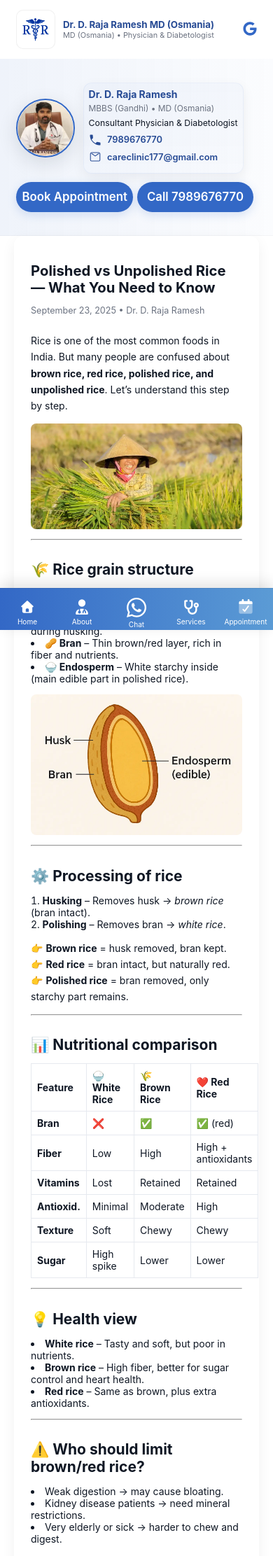
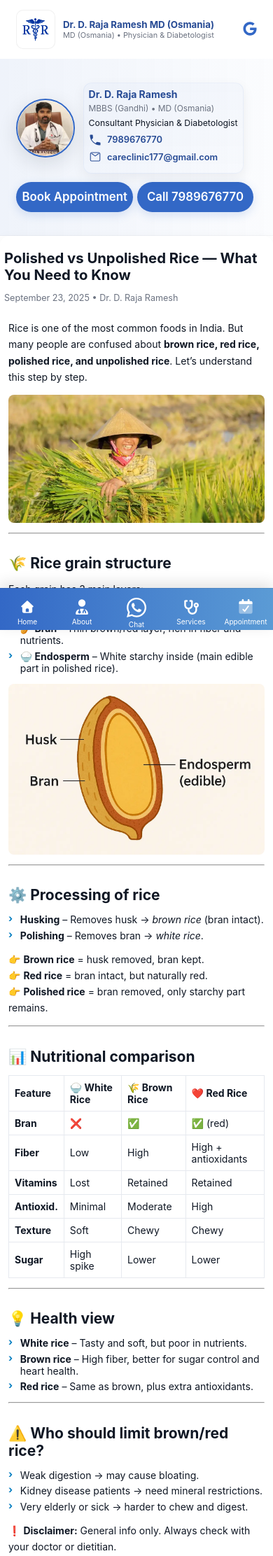
Before and after one commit to drrajarameshd/rr, a Jekyll site: the page built from _posts/2025-09-23-polished-vs-unpolished-rice.md, in a window 390 px wide. Shown: the top 2223 px of the page at 70% size. Built offline with Jekyll 4.4.1, drawn with Linux system fonts in a browser that asks for light colours.

Commit message:
Update post-layout.css

```diff
--- a/assets/css/post-layout.css
+++ b/assets/css/post-layout.css
@@ -2,20 +2,27 @@
    Extracted scoped styles for _layouts/post.html — add this file to your assets/css/ folder
    This file is namespaced under .post-layout-root to avoid conflicts with your global styles.
 */
-.post-layout-root{ --primary:#3368c6; --bg:#ffffff; --muted:#6b7280; --text:#0f172a; --max-width:880px; --container-pad:20px; --radius:14px; --card-shadow:0 6px 20px rgba(16,24,40,0.06); font-family:Inter, ui-sans-serif, system-ui, -apple-system, "Segoe UI", Roboto, "Helvetica Neue", Arial; }
+.post-layout-root{--bg:#ffffff; --muted:#6b7280; --text:#0f172a; --radius:14px; --card-shadow:0 6px 20px rgba(16,24,40,0.06); font-family:Inter, ui-sans-serif, system-ui, -apple-system, "Segoe UI", Roboto, "Helvetica Neue", Arial; }
 .post-layout-root *{box-sizing:border-box}
 .post-layout-root .site-header{position:sticky;top:0;backdrop-filter: blur(6px);background:rgba(255,255,255,0.7);border-bottom:1px solid rgba(15,23,42,0.04);z-index:40}
-.post-layout-root .wrap{max-width:var(--max-width);margin:0 auto;padding:0 var(--container-pad)}
-.post-layout-root .header-inner{display:flex;align-items:center;justify-content:space-between;height:64px}
-.post-layout-root .brand{display:flex;gap:12px;align-items:center;text-decoration:none;color:inherit}
-.post-layout-root .brand .logo{width:36px;height:36px;border-radius:8px;background:linear-gradient(180deg,var(--primary),#2f5fb7);display:inline-flex;align-items:center;justify-content:center;color:white;font-weight:700}
+.post-layout-root .wrap{max-width:var(--max-width);margin:0 auto;}
+
 .post-layout-root .site-title{font-weight:600}
 .post-layout-root main.content{padding:28px 0}
-.post-layout-root article.post{background:linear-gradient(180deg, rgba(255,255,255,0.99), rgba(255,255,255,0.98));border-radius:var(--radius);box-shadow:var(--card-shadow);overflow:hidden;padding:18px}
+
+.post-layout-root article.post {
+  background: linear-gradient(180deg, rgba(255,255,255,0.99), rgba(255,255,255,0.98));
+  border-radius: var(--radius);
+  box-shadow: var(--card-shadow);
+  overflow: hidden;
+  max-width: 1200px;
+  margin: 0 auto; /* centers it horizontally */
+}
+
 .post-layout-root .post-header{padding:12px 6px 6px}
 .post-layout-root .post-header h1{margin:8px 0 4px;font-size:1.45rem;line-height:1.18}
 .post-layout-root .meta{color:var(--muted);font-size:0.9rem}
-.post-layout-root .post-body{padding:6px 6px 18px}
+.post-layout-root .post-body{padding:6px 12px 18px}
 .post-layout-root .post-body :where(h2,h3){margin-top:1.4em;margin-bottom:.6em}
 .post-layout-root .post-body p{line-height:1.65;margin:0 0 1em}
 .post-layout-root .post-body img{max-width:100%;height:auto;border-radius:8px}
@@ -23,9 +30,8 @@
 .post-layout-root .post-body blockquote{border-left:4px solid var(--primary);padding:10px 14px;margin:0 0 1rem;background:#fbfcff;border-radius:6px}
 .post-layout-root .post-body table{width:100%;border-collapse:collapse;margin:1rem 0}
 .post-layout-root .post-body table th,.post-layout-root .post-body table td{border:1px solid #e6e9ef;padding:8px;text-align:left}
-.post-layout-root .post-actions{display:flex;gap:12px;flex-wrap:wrap;align-items:center;margin-top:12px}
-.post-layout-root .btn{display:inline-flex;align-items:center;gap:8px;padding:8px 12px;border-radius:10px;border:1px solid rgba(15,23,42,0.06);background:white;text-decoration:none;color:inherit;font-weight:600;font-size:0.95rem}
-.post-layout-root .btn--primary{background:var(--primary);color:white;border:none}
+.post-layout-root .post-actions{display:flex;gap:12px;flex-wrap:wrap;align-items:center;margin-top:12px; justify-content: center;}
+
 .post-layout-root .post-footer{padding-top:12px;border-top:1px dashed rgba(15,23,42,0.04);display:flex;justify-content:space-between;align-items:center}
 .post-layout-root .back-link{font-size:0.95rem;text-decoration:none;color:var(--primary)}
 .post-layout-root .bottom-nav{position:fixed;left:0;right:0;bottom:12px;display:flex;justify-content:center;pointer-events:none}
@@ -57,21 +63,72 @@
   box-shadow: 0 0 0 4px var(--ring);
 }
 
-/* Cards — softer, lift on hover */
-.post-item{
-  border-radius:16px; padding:.9rem; border:1px solid rgba(0,0,0,.06);
-  box-shadow:0 1px 2px rgba(0,0,0,.05);
+/* Base: horizontal card layout */
+.post-item {
+  display: flex;
+  gap: 16px;
+  align-items: flex-start;
+  border-radius: 16px;
+  padding: .9rem;
+  border: 1px solid rgba(0,0,0,.06);
+  box-shadow: 0 1px 2px rgba(0,0,0,.05);
   transition: transform .15s ease, box-shadow .15s ease, border-color .2s ease;
-   margin-bottom: 1rem;
+  margin-bottom: 1rem;
+  background: #fff;
 }
-.post-item:hover{
+
+/* Thumbnail area */
+.post-item .thumb {
+  flex: 0 0 200px; /* fixed width on desktop */
+  border-radius: 12px;
+  overflow: hidden;
+}
+
+.post-item .thumb img {
+  width: 100%;
+  height: 120px;
+  object-fit: cover;
+  display: block;
+  border-radius: 12px;
+}
+
+/* Content area */
+.post-item .post-meta {
+  flex: 1;
+  min-width: 0;
+}
+
+/* Hover effect */
+.post-item:hover {
   transform: translateY(-1px);
-  box-shadow:0 8px 20px rgba(0,0,0,.08);
+  box-shadow: 0 8px 20px rgba(0,0,0,.08);
   border-color: rgba(0,0,0,.08);
 }
-.post-item .thumb{ border-radius:12px; overflow:hidden }
 
+/* --- Responsive behavior --- */
+@media (max-width: 720px) {
+  .post-item {
+    flex-direction: column;       /* Stack vertically */
+    gap: 12px;
+    align-items: stretch;
+  }
 
+  .post-item .thumb {
+    width: 100%;
+    flex: 0 0 auto;
+  }
+
+  .post-item .thumb img {
+    width: 100%;
+    height: auto;
+    max-height: 240px;           /* optional — prevents huge images */
+    object-fit: cover;
+  }
+
+  .post-item .post-meta {
+    width: 100%;
+  }
+}
 /* Pagination — chip style */
 .pagination{ gap:.5rem; }
 .pagination .btn{ padding:.5rem .85rem; }
@@ -96,7 +153,25 @@
   .post-body ul,
   .post-body ol {
     margin-left: 0;
-    padding-left: 0; /* or 0 if you want it fully flush with edge */
-    list-style-position: inside;
+    padding-left: 0;
+    list-style: none; /* remove default bullets/numbers */
+  }
+
+  .post-body ul li,
+  .post-body ol li {
+    position: relative;
+    padding-left: 1.2em; /* space for arrow */
+    margin-bottom: 0.4em;
+  }
+
+  .post-body ul li::before,
+  .post-body ol li::before {
+    content: "›"; /* small arrow bullet */
+    position: absolute;
+    left: 0;
+    color: #007BBF; /* matches your theme color */
+    font-weight: bold;
+    font-size: 1em;
+    line-height: 1;
   }
 }
```
